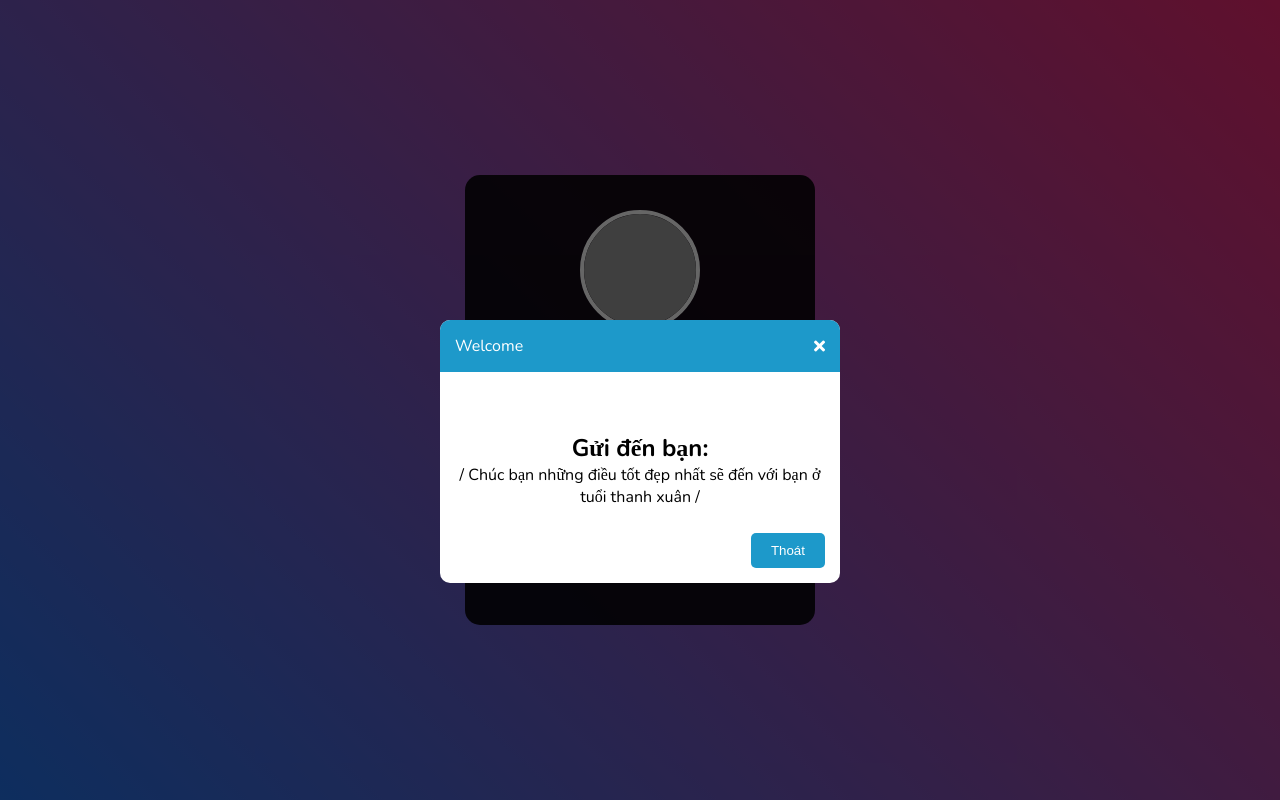
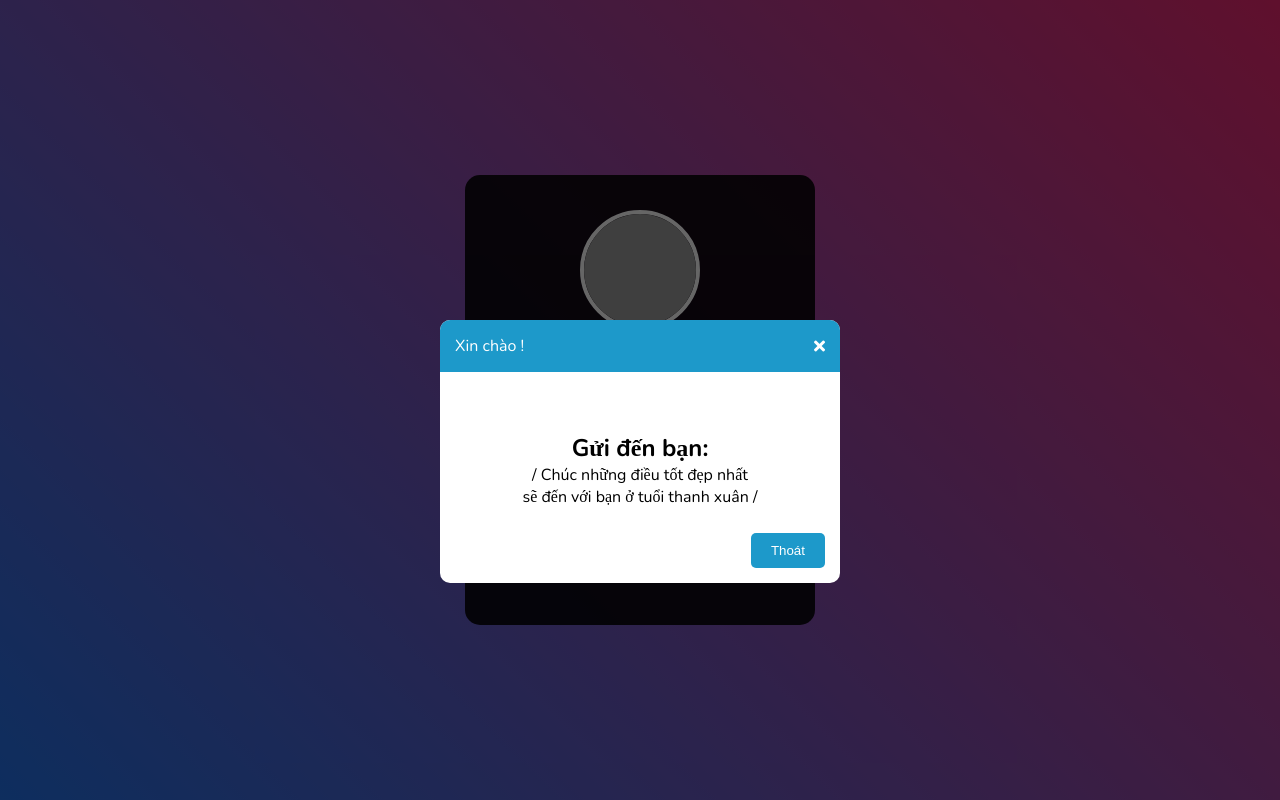
Before and after one commit to phanminhdat11/profilecard, a plain HTML site: page index.html in a window 1280 px wide. Both pictures are taken after a click on the button "Bấm vào đây đi !". Drawn offline with nearby package versions, Linux system fonts and the light colour scheme; grey boxes are pictures that could not be loaded.

Commit message:
change 2

```diff
--- a/index.html
+++ b/index.html
@@ -4,7 +4,7 @@
     <meta charset="UTF-8">
     <meta http-equiv="X-UA-Compatible" content="IE=edge">
     <meta name="viewport" content="width=device-width, initial-scale=1.0">
-    <title>Document</title>
+    <title>Hello</title>
     <link rel="stylesheet" href="https://use.fontawesome.com/releases/v5.1.1/css/all.css" integrity="sha384-O8whS3fhG2OnA5Kas0Y9l3cfpmYjapjI0E4theH4iuMD+pLhbf6JI0jIMfYcK3yZ" crossorigin="anonymous">
     <link rel="stylesheet" href="reset.css">
 
@@ -17,16 +17,16 @@
             <img src="https://scontent.fsgn2-8.fna.fbcdn.net/v/t1.6435-9/152581537_1073493986411754_6070938865497892809_n.jpg?_nc_cat=102&ccb=1-7&_nc_sid=09cbfe&_nc_ohc=ajCQrKO1yysAX__-LGd&tn=LWtBAIoVDPT945j5&_nc_ht=scontent.fsgn2-8.fna&oh=00_AfB4aEzS8f50Bnt3keUYCVitzAqjYDjZdbrDig7R4g1Taw&oe=6393370C" alt="">
         </div>
         <h2>MINH DAT</h2>
-        <p>/ khi nao ta gap nhau /</p>
+        <p>/ khi nao chung ta gap nhau /</p>
         <div class="mxh">
             <a class="facebook" href="https://www.facebook.com/profile.php?id=100012534870067">
-                <svg xmlns="http://www.w3.org/2000/svg" class="icon icon-tabler icon-tabler-brand-facebook" width="24" height="24" viewBox="0 0 24 24" stroke-width="2" stroke="currentColor" fill="none" stroke-linecap="round" stroke-linejoin="round">
+                <svg xmlns="http://www.w3.org/2000/svg" class="icon icon-tabler icon-tabler-brand-facebook" width="35" height="35" viewBox="0 0 24 24" stroke-width="2" stroke="currentColor" fill="none" stroke-linecap="round" stroke-linejoin="round">
                     <path stroke="none" d="M0 0h24v24H0z" fill="none"></path>
                     <path d="M7 10v4h3v7h4v-7h3l1 -4h-4v-2a1 1 0 0 1 1 -1h3v-4h-3a5 5 0 0 0 -5 5v2h-3"></path>
                  </svg>
             </a>
             <a class="instagram" href="https://www.instagram.com/dat.pmd/">
-                <svg xmlns="http://www.w3.org/2000/svg" class="icon icon-tabler icon-tabler-brand-instagram" width="24" height="24" viewBox="0 0 24 24" stroke-width="2" stroke="currentColor" fill="none" stroke-linecap="round" stroke-linejoin="round">
+                <svg xmlns="http://www.w3.org/2000/svg" class="icon icon-tabler icon-tabler-brand-instagram" width="35" height="35" viewBox="0 0 24 24" stroke-width="2" stroke="currentColor" fill="none" stroke-linecap="round" stroke-linejoin="round">
                     <path stroke="none" d="M0 0h24v24H0z" fill="none"></path>
                     <rect x="4" y="4" width="16" height="16" rx="4"></rect>
                     <circle cx="12" cy="12" r="3"></circle>
@@ -35,7 +35,7 @@
             </a>
             <a class="github" href="https://github.com/phanminhdat11">
 
-                <svg xmlns="http://www.w3.org/2000/svg" class="icon icon-tabler icon-tabler-brand-github" width="24" height="24" viewBox="0 0 24 24" stroke-width="2" stroke="currentColor" fill="none" stroke-linecap="round" stroke-linejoin="round">
+                <svg xmlns="http://www.w3.org/2000/svg" class="icon icon-tabler icon-tabler-brand-github" width="35" height="35" viewBox="0 0 24 24" stroke-width="2" stroke="currentColor" fill="none" stroke-linecap="round" stroke-linejoin="round">
                     <path stroke="none" d="M0 0h24v24H0z" fill="none"></path>
                     <path d="M9 19c-4.3 1.4 -4.3 -2.5 -6 -3m12 5v-3.5c0 -1 .1 -1.4 -.5 -2c2.8 -.3 5.5 -1.4 5.5 -6a4.6 4.6 0 0 0 -1.3 -3.2a4.2 4.2 0 0 0 -.1 -3.2s-1.1 -.3 -3.5 1.3a12.3 12.3 0 0 0 -6.2 0c-2.4 -1.6 -3.5 -1.3 -3.5 -1.3a4.2 4.2 0 0 0 -.1 3.2a4.6 4.6 0 0 0 -1.3 3.2c0 4.6 2.7 5.7 5.5 6c-.6 .6 -.6 1.2 -.5 2v3.5"></path>
                  </svg>
@@ -46,13 +46,12 @@
         <div class="dialog hide">
             <div class="iner_dialog">
                 <div class="iner_header">
-                    <p>Welcome </p>
+                    <p> Xin chào !</p>
                     <i class="fa fa-times" aria-hidden="true"></i>
                 </div>
                 <div class="iner_body">
                     <h2>Gửi đến bạn:</h2>
-                    <p>/ Chúc bạn những điều tốt đẹp nhất sẽ đến
-                        với bạn ở tuổi thanh xuân /</p>
+                    <p>/ Chúc những điều tốt đẹp nhất <br> sẽ đến với bạn ở tuổi thanh xuân /</p>
                 </div>
                 <div class="iner_footer">
                     <button>Thoát</button>
```
